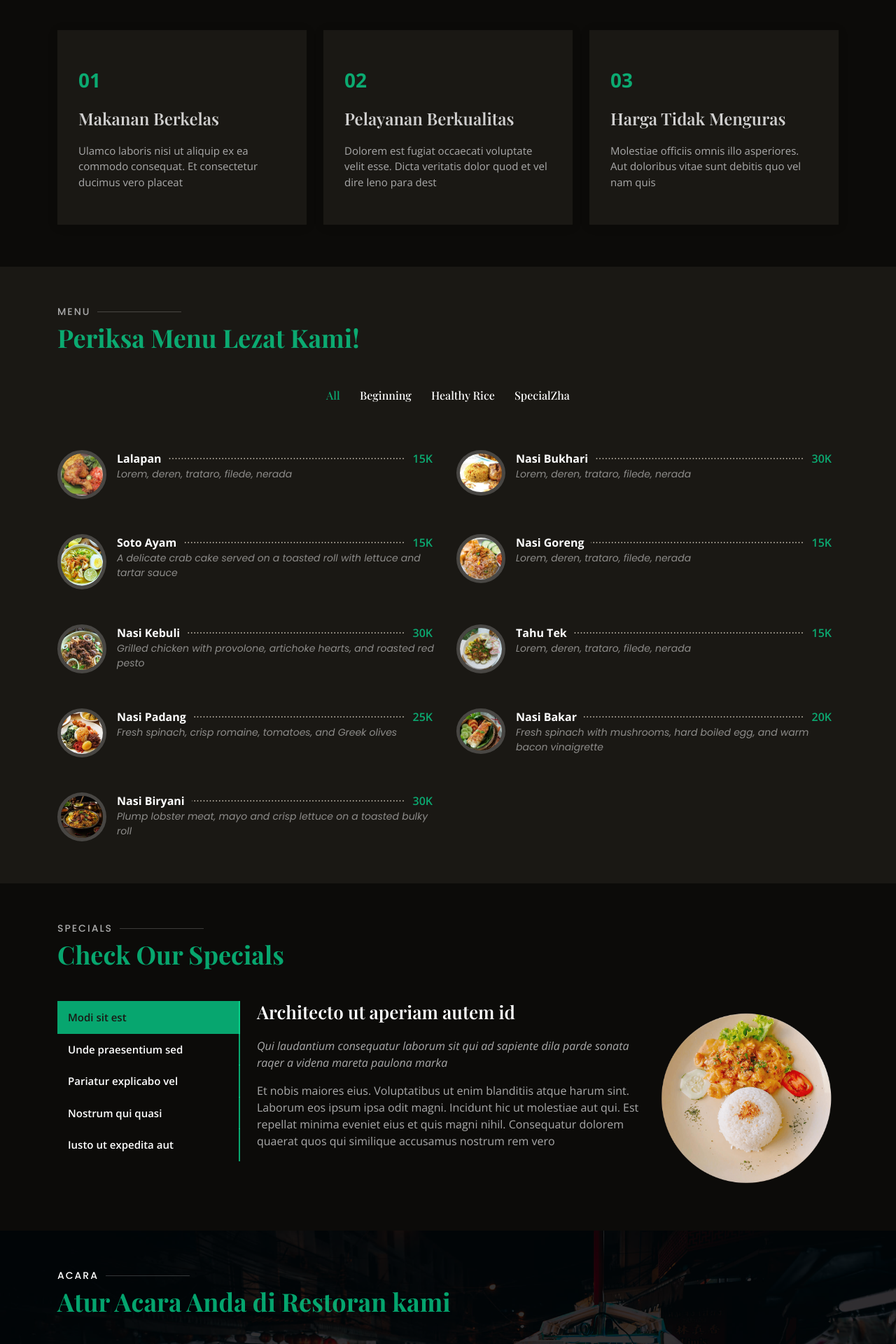
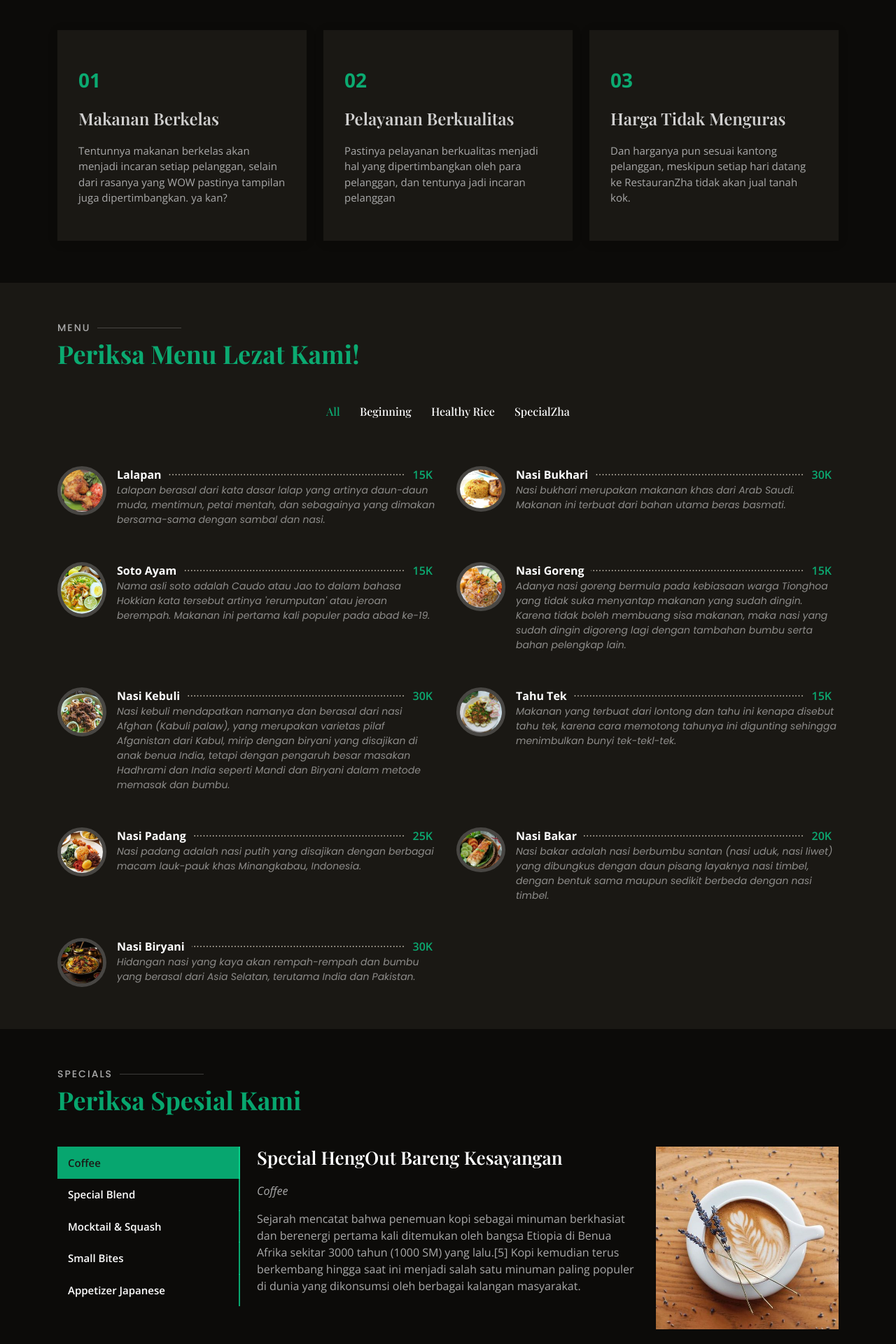
Before and after one commit to NurulIzzahreal/Templates, a Django app: page /Serli/ in a window 1280 px wide. Shown: the part 1520-3440 px from the top of the page at 70% size. Run offline with Django 4.2, Linux system fonts and the light colour scheme; some libraries are stand-ins or nearby versions; some web fonts are replaced.

Commit message:
upload Ke-9

```diff
--- a/templates/artika.html
+++ b/templates/artika.html
@@ -73,10 +73,10 @@
     <!-- ======= Header ======= -->
     <header
       id="header"
-      class="fixed-top d-flex align-items-cente"
+      class="fixed-top d-flex align-items-center"
     >
       <div class="container-fluid container-xl d-flex align-items-center justify-content-lg-between">
-        <h1 class="logo me-auto me-lg-0"><a href="artika.html">Piring</a><span class="text-success">Saji</span></h1>
+        <h1 class="logo me-auto me-lg-0"><a href="artika.html">Tudung</a><span class="text-success">Saji</span></h1>
         <!-- Uncomment below if you prefer to use an image logo -->
         <!-- <a href="index.html" class="logo me-auto me-lg-0"><img src="assets/img/logo.png" alt="" class="img-fluid"></a>-->
 
@@ -188,7 +188,7 @@
             data-aos-delay="200"
           >
             <a
-              href="https://www.youtube.com/watch?v=u6BOC7CDUTQ"
+              href="https://www.youtube.com/watch?v=EZIIeG6xg7g"
               class="glightbox play-btn"
             ></a>
           </div>
@@ -256,7 +256,7 @@
               >
                 <span>01</span>
                 <h4>Makanan Berkelas</h4>
-                <p>Ulamco laboris nisi ut aliquip ex ea commodo consequat. Et consectetur ducimus vero placeat</p>
+                <p>Tentunnya makanan berkelas akan menjadi incaran setiap pelanggan, selain dari rasanya yang WOW pastinya tampilan juga dipertimbangkan. ya kan? </p>
               </div>
             </div>
 
@@ -268,7 +268,7 @@
               >
                 <span>02</span>
                 <h4>Pelayanan Berkualitas</h4>
-                <p>Dolorem est fugiat occaecati voluptate velit esse. Dicta veritatis dolor quod et vel dire leno para dest</p>
+                <p>Pastinya pelayanan berkualitas menjadi hal yang dipertimbangkan oleh para pelanggan, dan tentunya jadi incaran pelanggan</p>
               </div>
             </div>
 
@@ -280,7 +280,7 @@
               >
                 <span>03</span>
                 <h4>Harga Tidak Menguras</h4>
-                <p>Molestiae officiis omnis illo asperiores. Aut doloribus vitae sunt debitis quo vel nam quis</p>
+                <p>Dan harganya pun sesuai kantong pelanggan, meskipun setiap hari datang ke RestauranZha tidak akan jual tanah kok.</p>
               </div>
             </div>
           </div>
@@ -330,55 +330,55 @@
             <div class="col-lg-6 menu-item filter-starters">
               <img src="{% static "img/menu/lalapan.jpg" %}" class="menu-img" alt="" />
               <div class="menu-content"><a href="#">Lalapan</a><span>15K</span></div>
-              <div class="menu-ingredients">Lorem, deren, trataro, filede, nerada</div>
+              <div class="menu-ingredients">Lalapan berasal dari kata dasar lalap yang artinya daun-daun muda, mentimun, petai mentah, dan sebagainya yang dimakan bersama-sama dengan sambal dan nasi.</div>
             </div>
 
             <div class="col-lg-6 menu-item filter-specialty">
               <img src="{% static "img/menu/nasibukhari.jpg" %}" class="menu-img" alt="" />
               <div class="menu-content"><a href="#">Nasi Bukhari</a><span>30K</span></div>
-              <div class="menu-ingredients">Lorem, deren, trataro, filede, nerada</div>
+              <div class="menu-ingredients">Nasi bukhari merupakan makanan khas dari Arab Saudi. Makanan ini terbuat dari bahan utama beras basmati.</div>
             </div>
 
             <div class="col-lg-6 menu-item filter-starters">
               <img src="{% static "img/menu/sotoayam.jpg" %}" class="menu-img" alt="" />
               <div class="menu-content"><a href="#">Soto Ayam</a><span>15K</span></div>
-              <div class="menu-ingredients">A delicate crab cake served on a toasted roll with lettuce and tartar sauce</div>
+              <div class="menu-ingredients">Nama asli soto adalah Caudo atau Jao to dalam bahasa Hokkian kata tersebut artinya 'rerumputan' atau jeroan berempah. Makanan ini pertama kali populer pada abad ke-19.</div>
             </div>
 
             <div class="col-lg-6 menu-item filter-salads">
               <img src="{% static "img/menu/nasigoreng.jpg" %}" class="menu-img" alt="" />
               <div class="menu-content"><a href="#">Nasi Goreng</a><span>15K</span></div>
-              <div class="menu-ingredients">Lorem, deren, trataro, filede, nerada</div>
+              <div class="menu-ingredients">Adanya nasi goreng bermula pada kebiasaan warga Tionghoa yang tidak suka menyantap makanan yang sudah dingin. Karena tidak boleh membuang sisa makanan, maka nasi yang sudah dingin digoreng lagi dengan tambahan bumbu serta bahan pelengkap lain.</div>
             </div>
 
             <div class="col-lg-6 menu-item filter-specialty">
               <img src="{% static "img/menu/nasikebuli.jpg" %}" class="menu-img" alt="" />
               <div class="menu-content"><a href="#">Nasi Kebuli</a><span>30K</span></div>
-              <div class="menu-ingredients">Grilled chicken with provolone, artichoke hearts, and roasted red pesto</div>
+              <div class="menu-ingredients">Nasi kebuli mendapatkan namanya dan berasal dari nasi Afghan (Kabuli palaw), yang merupakan varietas pilaf Afganistan dari Kabul, mirip dengan biryani yang disajikan di anak benua India, tetapi dengan pengaruh besar masakan Hadhrami dan India seperti Mandi dan Biryani dalam metode memasak dan bumbu.</div>
             </div>
 
             <div class="col-lg-6 menu-item filter-starters">
               <img src="{% static "img/menu/tahutek.jpg" %}" class="menu-img" alt="" />
               <div class="menu-content"><a href="#">Tahu Tek</a><span>15K</span></div>
-              <div class="menu-ingredients">Lorem, deren, trataro, filede, nerada</div>
+              <div class="menu-ingredients">Makanan yang terbuat dari lontong dan tahu ini kenapa disebut tahu tek, karena cara memotong tahunya ini digunting sehingga menimbulkan bunyi tek-tekl-tek.</div>
             </div>
 
             <div class="col-lg-6 menu-item filter-salads">
               <img src="{% static "img/menu/nasipadang.jpg" %}" class="menu-img" alt="" />
               <div class="menu-content"><a href="#">Nasi Padang</a><span>25K</span></div>
-              <div class="menu-ingredients">Fresh spinach, crisp romaine, tomatoes, and Greek olives</div>
+              <div class="menu-ingredients">Nasi padang adalah nasi putih yang disajikan dengan berbagai macam lauk-pauk khas Minangkabau, Indonesia.</div>
             </div>
 
             <div class="col-lg-6 menu-item filter-salads">
               <img src="{% static "img/menu/nasibakar.jpg" %}" class="menu-img" alt="" />
               <div class="menu-content"><a href="#">Nasi Bakar</a><span>20K</span></div>
-              <div class="menu-ingredients">Fresh spinach with mushrooms, hard boiled egg, and warm bacon vinaigrette</div>
+              <div class="menu-ingredients">Nasi bakar adalah nasi berbumbu santan (nasi uduk, nasi liwet) yang dibungkus dengan daun pisang layaknya nasi timbel, dengan bentuk sama maupun sedikit berbeda dengan nasi timbel.</div>
             </div>
 
             <div class="col-lg-6 menu-item filter-specialty">
               <img src="{% static "img/menu/nasibiryani.jpg" %}" class="menu-img" alt="" />
               <div class="menu-content"><a href="#">Nasi Biryani</a><span>30K</span></div>
-              <div class="menu-ingredients">Plump lobster meat, mayo and crisp lettuce on a toasted bulky roll</div>
+              <div class="menu-ingredients">Hidangan nasi yang kaya akan rempah-rempah dan bumbu yang berasal dari Asia Selatan, terutama India dan Pakistan. </div>
             </div>
           </div>
         </div>
@@ -396,7 +396,7 @@
         >
           <div class="section-title">
             <h2>Specials</h2>
-            <p>Check Our Specials</p>
+            <p>Periksa Spesial Kami</p>
           </div>
 
           <div
@@ -411,7 +411,7 @@
                     class="nav-link active show"
                     data-bs-toggle="tab"
                     href="#tab-1"
-                    >Modi sit est</a
+                    >Coffee</a
                   >
                 </li>
                 <li class="nav-item">
@@ -419,7 +419,7 @@
                     class="nav-link"
                     data-bs-toggle="tab"
                     href="#tab-2"
-                    >Unde praesentium sed</a
+                    >Special Blend</a
                   >
                 </li>
                 <li class="nav-item">
@@ -427,7 +427,7 @@
                     class="nav-link"
                     data-bs-toggle="tab"
                     href="#tab-3"
-                    >Pariatur explicabo vel</a
+                    >Mocktail & Squash</a
                   >
                 </li>
                 <li class="nav-item">
@@ -435,7 +435,7 @@
                     class="nav-link"
                     data-bs-toggle="tab"
                     href="#tab-4"
-                    >Nostrum qui quasi</a
+                    >Small Bites</a
                   >
                 </li>
                 <li class="nav-item">
@@ -443,7 +443,7 @@
                     class="nav-link"
                     data-bs-toggle="tab"
                     href="#tab-5"
-                    >Iusto ut expedita aut</a
+                    >Appetizer Japanese</a
                   >
                 </li>
               </ul>
@@ -456,14 +456,11 @@
                 >
                   <div class="row">
                     <div class="col-lg-8 details order-2 order-lg-1">
-                      <h3>Architecto ut aperiam autem id</h3>
-                      <p class="fst-italic">Qui laudantium consequatur laborum sit qui ad sapiente dila parde sonata raqer a videna mareta paulona marka</p>
-                      <p>
-                        Et nobis maiores eius. Voluptatibus ut enim blanditiis atque harum sint. Laborum eos ipsum ipsa odit magni. Incidunt hic ut molestiae aut qui. Est repellat minima eveniet eius et quis magni nihil. Consequatur dolorem
-                        quaerat quos qui similique accusamus nostrum rem vero
-                      </p>
+                      <h3>Special HengOut Bareng Kesayangan</h3>
+                      <p class="fst-italic">Coffee</p>
+                      <p>Sejarah mencatat bahwa penemuan kopi sebagai minuman berkhasiat dan berenergi pertama kali ditemukan oleh bangsa Etiopia di Benua Afrika sekitar 3000 tahun (1000 SM) yang lalu.[5] Kopi kemudian terus berkembang hingga saat ini menjadi salah satu minuman paling populer di dunia yang dikonsumsi oleh berbagai kalangan masyarakat.</p>
                     </div>
-                    <div class="col-lg-4 text-center order-1 order-lg-2"><img src="{% static "img/specials-1.png" %}" alt="" class="img-fluid" /></div>
+                    <div class="col-lg-4 text-center order-1 order-lg-2"><img src="{% static "img/21.png" %}" alt="" class="img-fluid" /></div>
                   </div>
                 </div>
                 <div
@@ -472,14 +469,13 @@
                 >
                   <div class="row">
                     <div class="col-lg-8 details order-2 order-lg-1">
-                      <h3>Et blanditiis nemo veritatis excepturi</h3>
-                      <p class="fst-italic">Qui laudantium consequatur laborum sit qui ad sapiente dila parde sonata raqer a videna mareta paulona marka</p>
+                      <h3>Special HengOut Bareng Kesayangan</h3>
+                      <p class="fst-italic">Special Blend</p>
                       <p>
-                        Ea ipsum voluptatem consequatur quis est. Illum error ullam omnis quia et reiciendis sunt sunt est. Non aliquid repellendus itaque accusamus eius et velit ipsa voluptates. Optio nesciunt eaque beatae accusamus lerode
-                        pakto madirna desera vafle de nideran pal
+                        Special Blend merupakan kopi yang diolah dari beberapa single origin atau biasa dikenal dengan House Blend Coffee. Kopi Special Blend kami memiliki komposisi 30% Arabika dan 70% Robusta yang sangat cocok sekali digunakan untuk membuat kopi susu kekinian ala cafe.
                       </p>
                     </div>
-                    <div class="col-lg-4 text-center order-1 order-lg-2"><img src="{% static "img/specials-2.png" %}" alt="" class="img-fluid" /></div>
+                    <div class="col-lg-4 text-center order-1 order-lg-2"><img src="{% static "img/22.png" %}" alt="" class="img-fluid" /></div>
                   </div>
                 </div>
                 <div
@@ -488,14 +484,11 @@
                 >
                   <div class="row">
                     <div class="col-lg-8 details order-2 order-lg-1">
-                      <h3>Impedit facilis occaecati odio neque aperiam sit</h3>
-                      <p class="fst-italic">Eos voluptatibus quo. Odio similique illum id quidem non enim fuga. Qui natus non sunt dicta dolor et. In asperiores velit quaerat perferendis aut</p>
-                      <p>
-                        Iure officiis odit rerum. Harum sequi eum illum corrupti culpa veritatis quisquam. Neque necessitatibus illo rerum eum ut. Commodi ipsam minima molestiae sed laboriosam a iste odio. Earum odit nesciunt fugiat sit
-                        ullam. Soluta et harum voluptatem optio quae
-                      </p>
+                      <h3>Special HengOut Bareng Kesayangan</h3>
+                      <p class="fst-italic">Mocktail & Squash</p>
+                      <p>Mocktail: Adalah minuman non alkohol yang biasanya terdiri dari campuran jus buah, sirup, dan bahan segar lainnya. Squash: Adalah minuman non alkohol yang terdiri dari sirup konsentrat yang diencerkan dalam air sebelum diminum.</p>
                     </div>
-                    <div class="col-lg-4 text-center order-1 order-lg-2"><img src="{% static "img/specials-3.png" %}" alt="" class="img-fluid" /></div>
+                    <div class="col-lg-4 text-center order-1 order-lg-2"><img src="{% static "img/23.png" %}" alt="" class="img-fluid" /></div>
                   </div>
                 </div>
                 <div
@@ -504,14 +497,11 @@
                 >
                   <div class="row">
                     <div class="col-lg-8 details order-2 order-lg-1">
-                      <h3>Fuga dolores inventore laboriosam ut est accusamus laboriosam dolore</h3>
-                      <p class="fst-italic">Totam aperiam accusamus. Repellat consequuntur iure voluptas iure porro quis delectus</p>
-                      <p>
-                        Eaque consequuntur consequuntur libero expedita in voluptas. Nostrum ipsam necessitatibus aliquam fugiat debitis quis velit. Eum ex maxime error in consequatur corporis atque. Eligendi asperiores sed qui veritatis
-                        aperiam quia a laborum inventore
-                      </p>
+                      <h3>Special HengOut Bareng Kesayangan</h3>
+                      <p class="fst-italic">Small Bites</p>
+                      <p>Makanan yang cocok banget buat kalian hangout bareng temen temen.</p>
                     </div>
-                    <div class="col-lg-4 text-center order-1 order-lg-2"><img src="{% static "img/specials-4.png" %}" alt="" class="img-fluid" /></div>
+                    <div class="col-lg-4 text-center order-1 order-lg-2"><img src="{% static "img/24.png" %}" alt="" class="img-fluid" /></div>
                   </div>
                 </div>
                 <div
@@ -520,13 +510,11 @@
                 >
                   <div class="row">
                     <div class="col-lg-8 details order-2 order-lg-1">
-                      <h3>Est eveniet ipsam sindera pad rone matrelat sando reda</h3>
-                      <p class="fst-italic">Omnis blanditiis saepe eos autem qui sunt debitis porro quia.</p>
-                      <p>
-                        Exercitationem nostrum omnis. Ut reiciendis repudiandae minus. Omnis recusandae ut non quam ut quod eius qui. Ipsum quia odit vero atque qui quibusdam amet. Occaecati sed est sint aut vitae molestiae voluptate vel
-                      </p>
+                      <h3>Special HengOut Bareng Kesayangan</h3>
+                      <p class="fst-italic">Appetizer Japanese</p>
+                      <p>Makanan ala jepang yang tampilannya se Aastetic pemesannya.</p>
                     </div>
-                    <div class="col-lg-4 text-center order-1 order-lg-2"><img src="{% static "img/specials-5.png" %}" alt="" class="img-fluid" /></div>
+                    <div class="col-lg-4 text-center order-1 order-lg-2"><img src="{% static "img/25.png" %}" alt="" class="img-fluid" /></div>
                   </div>
                 </div>
               </div>
@@ -1122,7 +1110,7 @@
                 <div class="address">
                   <i class="bi bi-geo-alt"></i>
                   <h4>Location:</h4>
-                  <p>Gugul, Kec. Tlanakan, Kabupaten Pamekasan, Jawa Timur
+                  <p>Jakarta Barat
                   </p>
                 </div>
 
@@ -1220,9 +1208,7 @@
             <div class="col-lg-3 col-md-6">
               <div class="footer-info">
                 <h3>RestauranZha</h3>
-                <p>
-                  A108 Adam Street <br />
-                  NY 535022, USA<br /><br />
+                <p>Jakarta Barat<br /><br />
                   <strong>Phone:</strong> +62 818 056 523 90<br />
                   <strong>Email:</strong> nurulizzah020304@gmail.com<br />
                 </p>
@@ -1300,7 +1286,7 @@
 
       <div class="container">
         <div class="copyright">
-          &copy; Copyright <strong><span>Restaurantly</span></strong
+          &copy; Copyright <strong><span>RestauranZha</span></strong
           >. All Rights Reserved
         </div>
         <div class="credits">
```
Also changed, not shown: db.sqlite3, static/img/21.png (added), static/img/22.png (added), static/img/23.png (added), static/img/24.png (added), static/img/25.png (added), static/img/specials-1.png (deleted), static/img/specials-2.png (deleted), static/img/specials-3.png (deleted), static/img/specials-4.png (deleted), static/img/specials-5.png (deleted).
